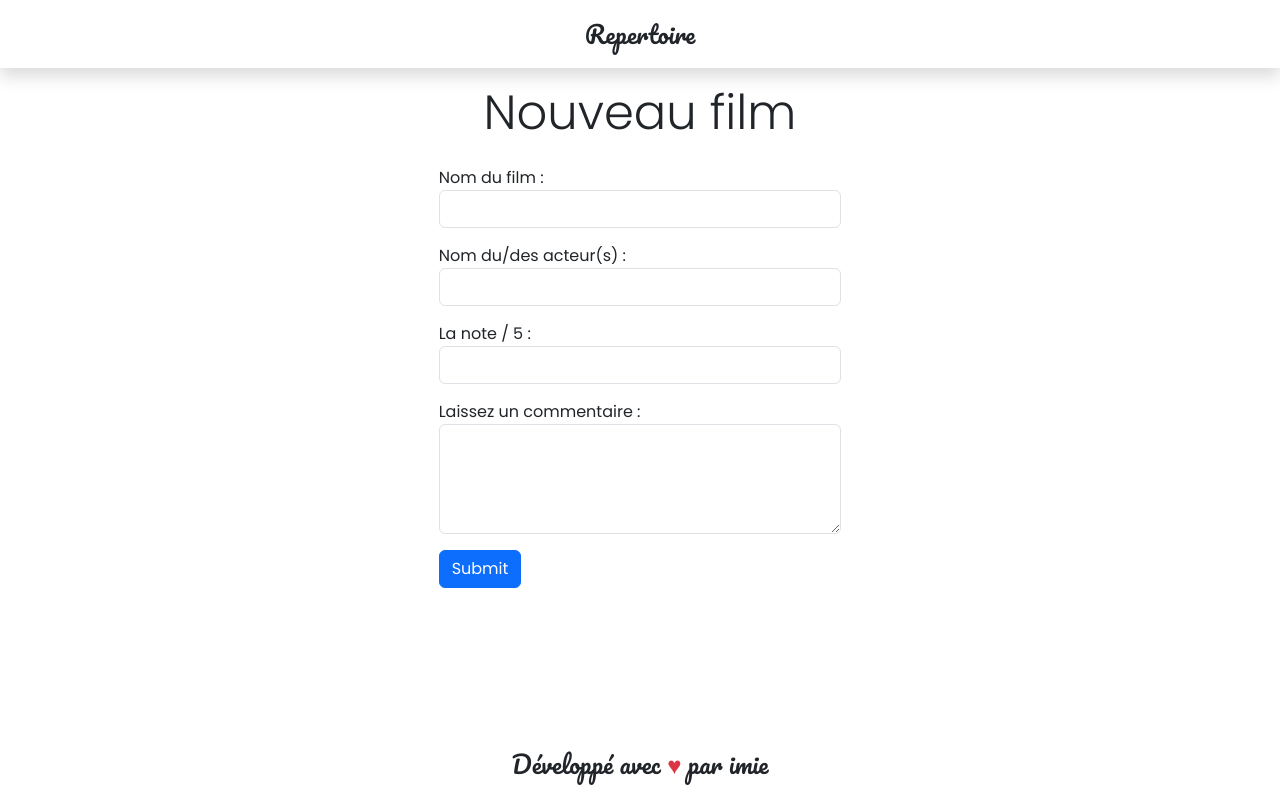
After one commit to jc-aziaha/imie_php_cinema, a PHP site: page /create.php in a window 1280 px wide. The commit adds this page. Run offline with PHP 8.4, Linux system fonts and the light colour scheme.

Commit message:
Traitement du create en cours

```diff
--- /dev/null
+++ b/create.php
@@ -0,0 +1,77 @@
+<?php
+    // Le serveur
+
+        // var_dump($_SERVER);
+        // die();
+
+        // 1- Si la méthode d'envoi des données vers le serveur est POST
+        if ( $_SERVER['REQUEST_METHOD'] === "POST" )
+        {
+            // 2- Un peu de cyber-sécurité
+                // Protéger le serveur contre les failles de type XSS
+                $dataClean = [];
+
+                foreach ($_POST as $key => $value)
+                {
+                    $dataClean[$key] = htmlspecialchars($value);
+                }
+
+                // Protéger le serveur contre les failles de type CSRF
+
+
+            // 3- Définir les contraintes de validation des données du formulaire
+
+            // 4- Etablir une connexion avec la base de données
+
+            // 5- Effectuer la requête d'insertion du nouveau en base de données
+
+            // 6- Effectuer une redirection vers la page d'accueil
+
+            // 7- Arrêter l'exécution du script
+        }
+
+        // Générons une chaine de caractère aléatoire qui représente de jéton de sécurité(token)
+            // Et sauvegardons-le en session.
+        $_SESSION['csrf_token'] = bin2hex(random_bytes(30));
+
+?>
+
+<?php require __DIR__ . "/partials/head.php"; ?>
+
+    <?php require __DIR__ . "/partials/nav.php"; ?>
+
+    <!-- Le contenu spécifique à cette page -->
+    <main class="container-fluid">
+        <h1 class="text-center my-3 display-5">Nouveau film</h1>
+
+        <div class="row my-4">
+            <div class="col-md-6 col-lg-4 mx-auto">
+                <form method="post">
+                    <div class="mb-3">
+                        <label for="name">Nom du film :</label>
+                        <input type="text" name="name" class="form-control" id="name">
+                    </div>
+                    <div class="mb-3">
+                        <label for="actors">Nom du/des acteur(s) :</label>
+                        <input type="text" name="actors" class="form-control" id="actors">
+                    </div>
+                    <div class="mb-3">
+                        <label for="review">La note / 5 :</label>
+                        <input type="number" step="0.1" name="review" class="form-control" id="review">
+                    </div>
+                    <div class="mb-3">
+                        <label for="comment">Laissez un commentaire :</label>
+                        <textarea name="comment" id="comment" class="form-control" rows="4"></textarea>
+                    </div>
+                    <div class="mb-3">
+                        <input type="submit" class="btn btn-primary">
+                    </div>
+                </form>
+            </div>
+        </div>
+
+    </main>
+
+    <?php require __DIR__ . "/partials/footer.php"; ?>
+
+<?php require __DIR__ . "/partials/foot.php"; ?>
--- a/partials/footer.php
+++ b/partials/footer.php
@@ -1,4 +1,4 @@
 <!-- Pieds de page -->
-<footer>
-    <a href="">imie</a>
+<footer class="text-center">
+    <p class="fs-4">Développé avec <span class="text-danger">&#9829;</span> par imie</p>
 </footer>
--- a/partials/nav.php
+++ b/partials/nav.php
@@ -1,25 +1,4 @@
 <!-- La barre de navigation -->
-<nav class="navbar navbar-expand-lg bg-body-tertiary">
-            <div class="container-fluid">
-                <a class="navbar-brand" href="#">Navbar</a>
-                <button class="navbar-toggler" type="button" data-bs-toggle="collapse" data-bs-target="#navbarNav" aria-controls="navbarNav" aria-expanded="false" aria-label="Toggle navigation">
-                <span class="navbar-toggler-icon"></span>
-                </button>
-                <div class="collapse navbar-collapse" id="navbarNav">
-                <ul class="navbar-nav">
-                    <li class="nav-item">
-                    <a class="nav-link active" aria-current="page" href="#">Home</a>
-                    </li>
-                    <li class="nav-item">
-                    <a class="nav-link" href="#">Features</a>
-                    </li>
-                    <li class="nav-item">
-                    <a class="nav-link" href="#">Pricing</a>
-                    </li>
-                    <li class="nav-item">
-                    <a class="nav-link disabled" aria-disabled="true">Disabled</a>
-                    </li>
-                </ul>
-                </div>
-            </div>
-        </nav>
+<nav class="text-center shadow py-3">
+    <a href="index.php" class="text-decoration-none text-dark fs-4">Repertoire</a>
+</nav>
--- a/styles/app.css
+++ b/styles/app.css
@@ -1,3 +1,16 @@
 * {
     font-family: "Poppins", sans-serif;
 }
+
+html, body {
+    height: 100%;
+}
+
+body {
+    display: grid;
+    grid-template-rows: auto 1fr auto;
+}
+
+nav a, footer p {
+    font-family: "Pacifico", cursive;
+}
```
Also changed, not shown: index.php (+7 -2 lines).
